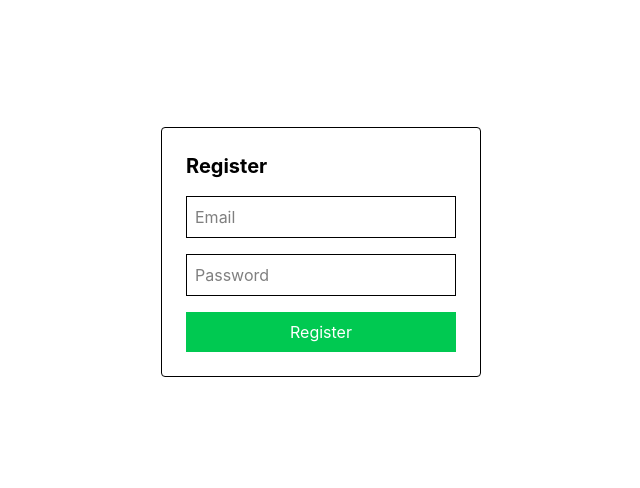
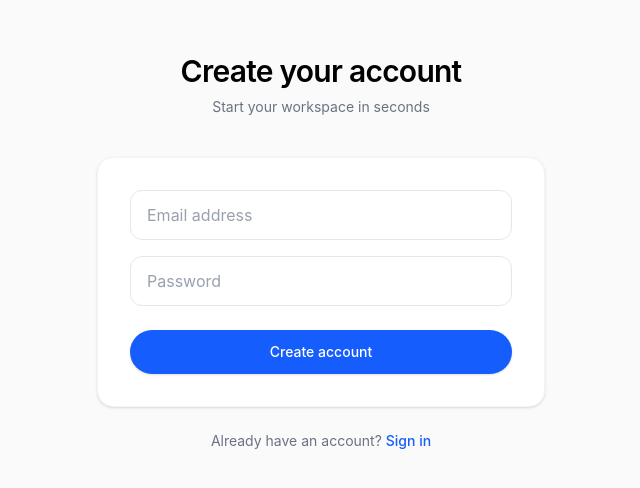
Before and after one commit to Rahuls2642/smart-study-assistant-frontend, a React app: page /register in a window 1280 px wide. Shown: the part 148-636 px from the top of the page, without its empty margins (319-959 px from the left). Built offline with nearby package versions, Linux system fonts and the light colour scheme; the HTML template or start-up script is replaced by a standard one.

Commit message:
Improved ui

```diff
--- a/src/pages/Login.jsx
+++ b/src/pages/Login.jsx
@@ -1,27 +1,24 @@
 import { useState } from "react";
-import { useNavigate } from "react-router-dom"; // Import useNavigate
+import { useNavigate } from "react-router-dom";
 import API from "../utils/api";
 
 const Login = ({ setIsAuth }) => {
   const [email, setEmail] = useState("");
   const [password, setPassword] = useState("");
   const [loading, setLoading] = useState(false);
-  const navigate = useNavigate(); // Initialize navigate
+
+  const navigate = useNavigate();
 
   const handleLogin = async (e) => {
+    e.preventDefault();
+    setLoading(true);
 
-    if (e) e.preventDefault();
-
-    setLoading(true);
     try {
       const res = await API.post("/auth/login", { email, password });
 
       localStorage.setItem("token", res.data.token);
-
       setIsAuth(true);
-
       navigate("/");
-
     } catch (err) {
       console.error("Login failed:", err.response?.data?.message || err.message);
       alert("Invalid credentials. Please try again.");
@@ -31,32 +28,72 @@ const Login = ({ setIsAuth }) => {
   };
 
   return (
-    <div className="h-screen flex items-center justify-center">
-      <div className="p-6 border rounded w-80 space-y-4">
-        <h2 className="text-xl font-bold">Login</h2>
+    <div className="min-h-screen flex items-center justify-center bg-[#fafafa] px-6">
+
+      <div className="w-full max-w-md">
+
+        {/* Title */}
+        <div className="mb-10 text-center">
+          <h2 className="text-3xl font-semibold tracking-tight">
+            Welcome back
+          </h2>
+          <p className="text-gray-500 mt-2 text-sm">
+            Sign in to continue to your workspace
+          </p>
+        </div>
+
+        <form
+          onSubmit={handleLogin}
+          className="bg-white p-8 rounded-2xl shadow-sm border border-gray-100"
+        >
+
 
           <input
             type="email"
-          placeholder="Email"
-          className="w-full border p-2"
+            placeholder="Email address"
+            required
+            className="w-full mb-4 px-4 py-3 rounded-xl border border-gray-200
+            focus:outline-none focus:ring-2 focus:ring-blue-500/20 focus:border-blue-500
+            placeholder:text-gray-400 transition"
+            value={email}
             onChange={(e) => setEmail(e.target.value)}
           />
 
           <input
             type="password"
             placeholder="Password"
-          className="w-full border p-2"
+            required
+            className="w-full mb-6 px-4 py-3 rounded-xl border border-gray-200
+            focus:outline-none focus:ring-2 focus:ring-blue-500/20 focus:border-blue-500
+            placeholder:text-gray-400 transition"
+            value={password}
             onChange={(e) => setPassword(e.target.value)}
-          onKeyDown={(e) => e.key === 'Enter' && handleLogin()}
           />
 
           <button
-          onClick={handleLogin}
+            type="submit"
             disabled={loading}
-          className={`w-full text-white p-2 ${loading ? 'bg-gray-400' : 'bg-blue-500'}`}
+            className={`w-full py-3 rounded-full text-sm font-medium transition-all
+              ${
+                loading
+                  ? "bg-gray-200 text-gray-400 cursor-not-allowed"
+                  : "bg-blue-600 text-white hover:bg-blue-700 shadow-sm hover:shadow-md"
+              }`}
           >
-          {loading ? "Logging in..." : "Login"}
+            {loading ? "Signing in..." : "Sign in"}
           </button>
+        </form>
+
+        <p className="text-center text-sm text-gray-500 mt-6">
+          Don’t have an account?{" "}
+          <span
+            onClick={() => navigate("/register")}
+            className="text-blue-600 font-medium cursor-pointer hover:underline"
+          >
+            Create one
+          </span>
+        </p>
+
       </div>
     </div>
   );
--- a/src/pages/Register.jsx
+++ b/src/pages/Register.jsx
@@ -1,39 +1,100 @@
 import { useState } from "react";
+import { useNavigate } from "react-router-dom";
 import API from "../utils/api";
 
 const Register = () => {
   const [email, setEmail] = useState("");
   const [password, setPassword] = useState("");
+  const [loading, setLoading] = useState(false);
 
-  const handleRegister = async () => {
+  const navigate = useNavigate();
+
+  const handleRegister = async (e) => {
+    e.preventDefault();
+
+    if (!email || !password) return;
+
+    setLoading(true);
+    try {
       await API.post("/auth/register", { email, password });
-    alert("Registered! Now login.");
+
+      // smooth UX → redirect instead of alert spam
+      navigate("/login");
+    } catch (err) {
+      console.error(err.response?.data?.message || err.message);
+      alert("Registration failed. Try a different email.");
+    } finally {
+      setLoading(false);
+    }
   };
 
   return (
-    <div className="h-screen flex items-center justify-center">
-      <div className="p-6 border rounded w-80 space-y-4">
-        <h2 className="text-xl font-bold">Register</h2>
+    <div className="min-h-screen flex items-center justify-center bg-[#fafafa] px-6">
+
+      <div className="w-full max-w-md">
+
+        <div className="mb-10 text-center">
+          <h2 className="text-3xl font-semibold tracking-tight">
+            Create your account
+          </h2>
+          <p className="text-gray-500 mt-2 text-sm">
+            Start your workspace in seconds
+          </p>
+        </div>
+
+        <form
+          onSubmit={handleRegister}
+          className="bg-white p-8 rounded-2xl shadow-sm border border-gray-100"
+        >
+
 
           <input
-          placeholder="Email"
-          className="w-full border p-2"
+            type="email"
+            placeholder="Email address"
+            required
+            className="w-full mb-4 px-4 py-3 rounded-xl border border-gray-200
+            focus:outline-none focus:ring-2 focus:ring-blue-500/20 focus:border-blue-500
+            placeholder:text-gray-400 transition"
+            value={email}
             onChange={(e) => setEmail(e.target.value)}
           />
 
           <input
             type="password"
             placeholder="Password"
-          className="w-full border p-2"
+            required
+            className="w-full mb-6 px-4 py-3 rounded-xl border border-gray-200
+            focus:outline-none focus:ring-2 focus:ring-blue-500/20 focus:border-blue-500
+            placeholder:text-gray-400 transition"
+            value={password}
             onChange={(e) => setPassword(e.target.value)}
           />
 
           <button
-          onClick={handleRegister}
-          className="w-full bg-green-500 text-white p-2"
+            type="submit"
+            disabled={loading}
+            className={`w-full py-3 rounded-full text-sm font-medium transition-all
+              ${
+                loading
+                  ? "bg-gray-200 text-gray-400 cursor-not-allowed"
+                  : "bg-blue-600 text-white hover:bg-blue-700 shadow-sm hover:shadow-md"
+              }`}
           >
-          Register
+            {loading ? "Creating account..." : "Create account"}
           </button>
+        </form>
+
+
+        <p className="text-center text-sm text-gray-500 mt-6">
+          Already have an account?{" "}
+          <span
+            onClick={() => navigate("/login")}
+            className="text-blue-600 font-medium cursor-pointer hover:underline"
+          >
+            Sign in
+          </span>
+        </p>
+
       </div>
     </div>
   );
```
Lines whose indentation alone changed are shown as unchanged.
